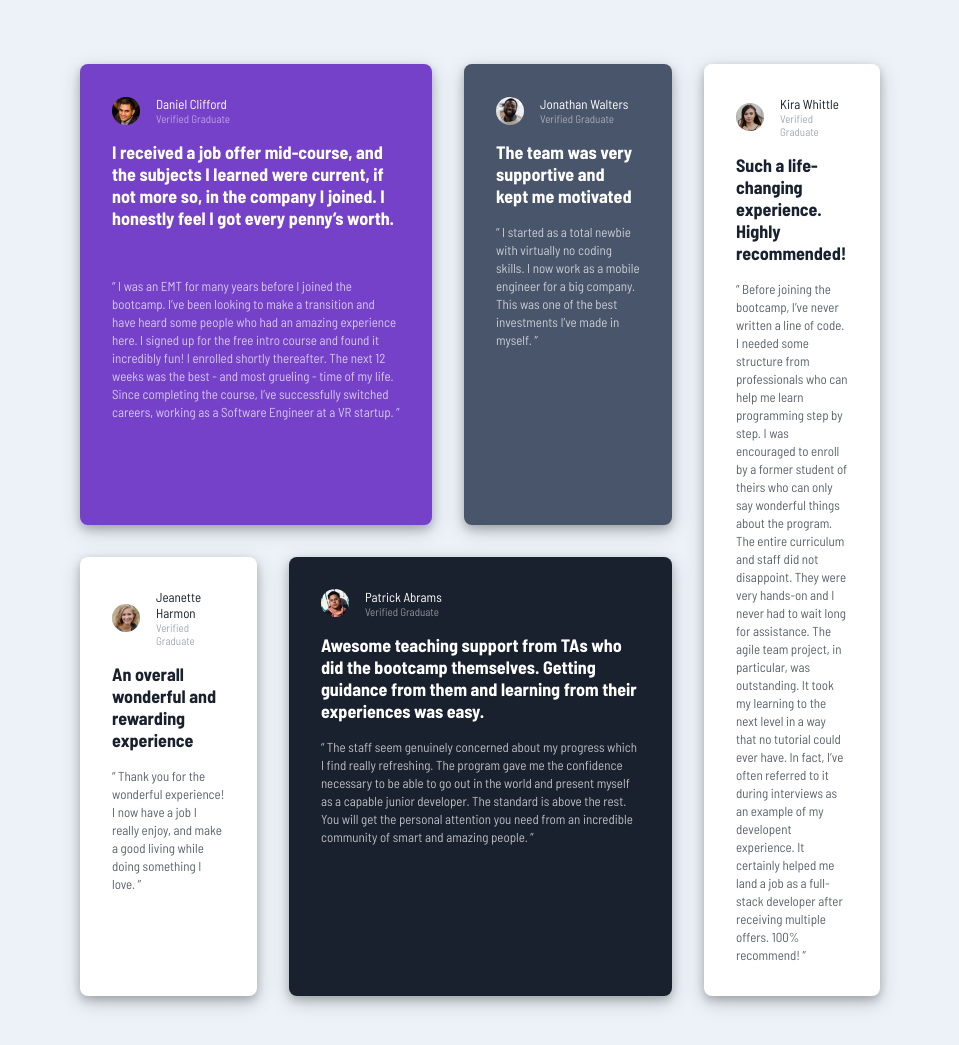
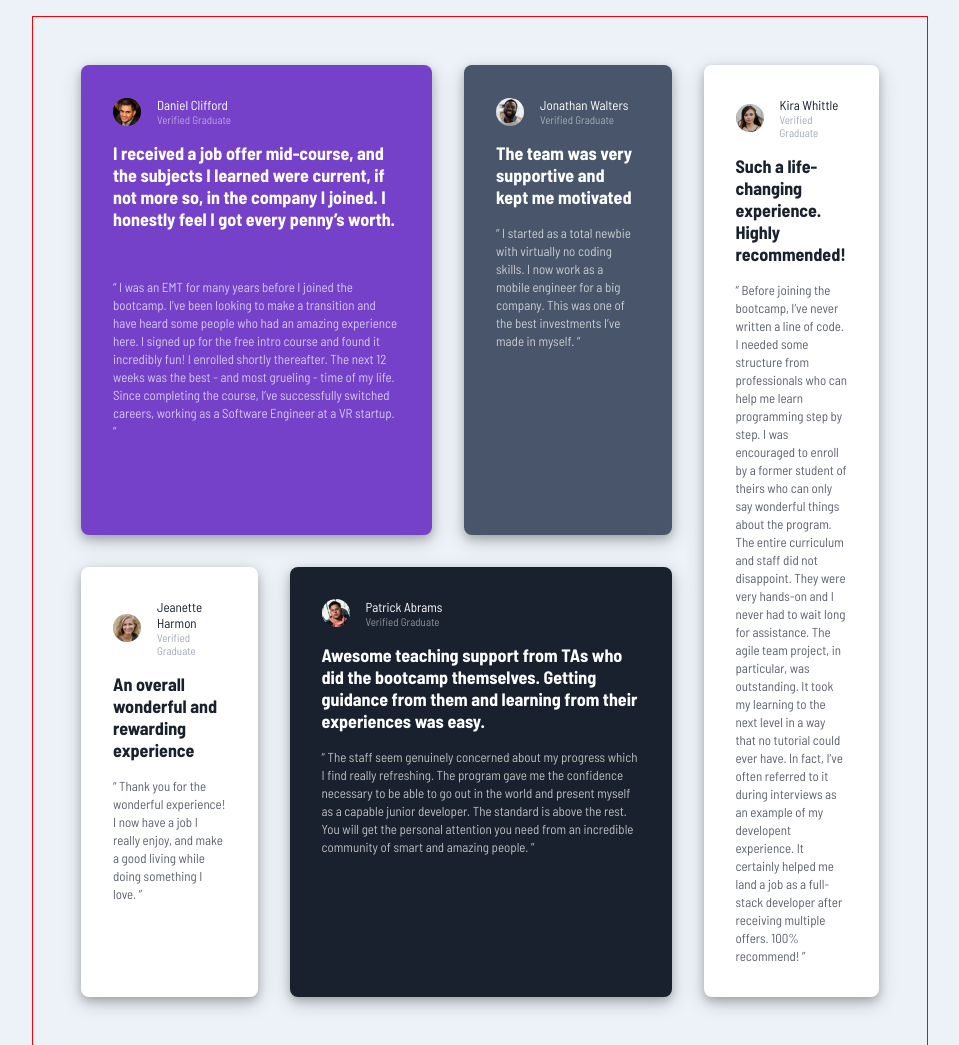
Before and after one commit to ismailhasir/Testimonials-Grid-Section, a plain HTML site: page index.html in a window 1280 px wide. Shown: the top 1045 px of the page, without its empty margins (160-1119 px from the left). Drawn offline with Linux system fonts and the light colour scheme.

Commit message:
final css fixes

```diff
--- a/styles.css
+++ b/styles.css
@@ -39,6 +39,7 @@ body {
   width: 330px;
   margin-top: 1rem;
   margin-bottom: 1rem;
+  border: 1px solid red;
 }
 
 .card {
@@ -127,6 +128,7 @@ img {
 
 .card-kira {
   background-color: var(--White);
+  min-height: 95%;
 }
 
 .card-kira .user-name-text {
@@ -145,7 +147,7 @@ img {
   opacity: 70%;
 }
 
-@media (min-width: 375px) {
+@media (min-width: 1000px) {
   .main-container {
     padding: 2rem;
     width: 70%;
```
